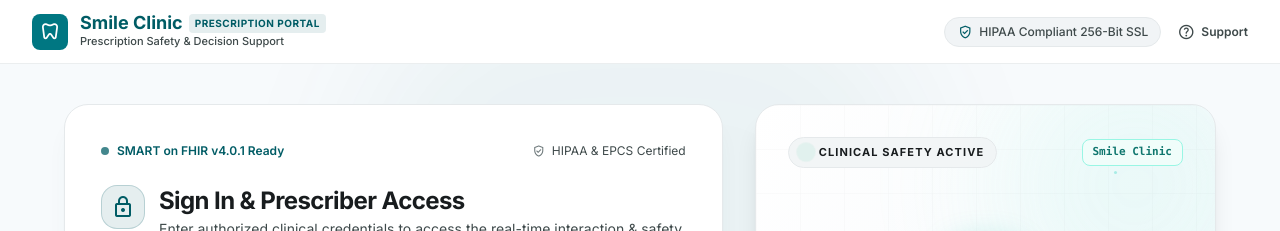
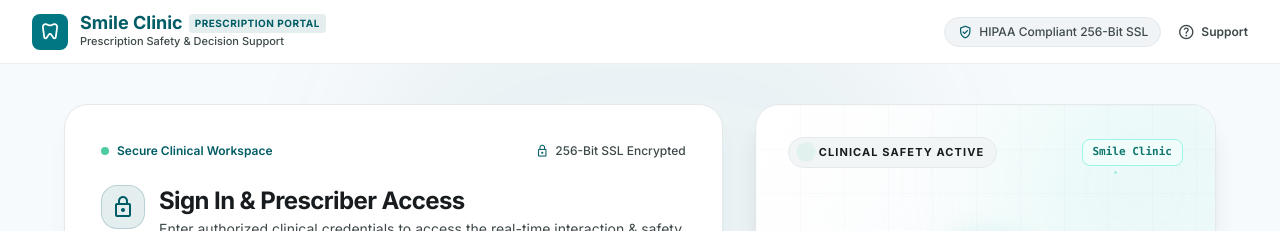
Before and after one commit to HelloWorld-Farhan/Prescription_DentalClinic, a React (Vite) app: page /login in a window 1280 px wide. Shown: the top 231 px of the page. Built offline with nearby package versions, Linux system fonts and the light colour scheme.

Commit message:
refactor: remove data folder, move persistence to prescriptionService, and update login badges

```diff
--- a/src/data/virtualDb.ts
+++ /dev/null
@@ -1,2 +0,0 @@
-export * from './prescriptionStorage';
-export { PrescriptionStorage as VirtualDb } from './prescriptionStorage';
--- a/src/pages/Alerts.tsx
+++ b/src/pages/Alerts.tsx
@@ -1,7 +1,7 @@
 import { useState } from 'react';
 import { useSearchParams } from 'react-router-dom';
 import { motion, AnimatePresence } from 'framer-motion';
-import { PrescriptionStorage as VirtualDb } from '../data/prescriptionStorage';
+import { PrescriptionStorage as VirtualDb } from '../services/prescriptionService';
 import { DrugInteractionAlert, SafetyCheckRecord } from '../types';
 import AlertDetailDrawer from '../components/AlertDetailDrawer';
 import PrintableReportModal from '../components/PrintableReportModal';
--- a/src/pages/AuditLog.tsx
+++ b/src/pages/AuditLog.tsx
@@ -1,6 +1,6 @@
 import { useState } from 'react';
 import { motion } from 'framer-motion';
-import { PrescriptionStorage as VirtualDb } from '../data/prescriptionStorage';
+import { PrescriptionStorage as VirtualDb } from '../services/prescriptionService';
 import { SafetyCheckRecord } from '../types';
 import PrintableReportModal from '../components/PrintableReportModal';
 import ExportAuditModal from '../components/ExportAuditModal';
--- a/src/pages/Dashboard.tsx
+++ b/src/pages/Dashboard.tsx
@@ -1,7 +1,7 @@
 import { useState, useEffect } from 'react';
 import { useNavigate } from 'react-router-dom';
 import { motion, AnimatePresence } from 'framer-motion';
-import { PrescriptionStorage as VirtualDb } from '../data/prescriptionStorage';
+import { PrescriptionStorage as VirtualDb } from '../services/prescriptionService';
 import { SafetyCheckRecord, DrugInteractionAlert } from '../types';
 import PrintableReportModal from '../components/PrintableReportModal';
 import AlertDetailDrawer from '../components/AlertDetailDrawer';
--- a/src/pages/Login.tsx
+++ b/src/pages/Login.tsx
@@ -231,12 +231,12 @@ export default function Login() {
                   {/* Top Badge Strip */}
                   <div className="flex items-center justify-between text-on-surface-variant text-xs">
                     <div className="flex items-center gap-2">
-                      <span className="inline-block w-2 h-2 rounded-full bg-primary animate-pulse"></span>
-                      <span className="font-semibold text-primary">SMART on FHIR v4.0.1 Ready</span>
+                      <span className="inline-block w-2 h-2 rounded-full bg-emerald-500 animate-pulse"></span>
+                      <span className="font-semibold text-primary">Secure Clinical Workspace</span>
                     </div>
-                    <div className="flex items-center gap-1.5">
-                      <span className="material-symbols-outlined text-sm text-outline">verified_user</span>
-                      <span>HIPAA &amp; EPCS Certified</span>
+                    <div className="flex items-center gap-1.5 text-on-surface-variant font-medium">
+                      <span className="material-symbols-outlined text-sm text-primary">lock</span>
+                      <span>256-Bit SSL Encrypted</span>
                     </div>
                   </div>
 
--- a/src/pages/NewCheck.tsx
+++ b/src/pages/NewCheck.tsx
@@ -1,7 +1,7 @@
 import React, { useState, useEffect, useRef } from 'react';
 import { useNavigate } from 'react-router-dom';
 import { motion, AnimatePresence } from 'framer-motion';
-import { PrescriptionStorage as VirtualDb, INITIAL_PATIENTS } from '../data/prescriptionStorage';
+import { PrescriptionStorage as VirtualDb, INITIAL_PATIENTS } from '../services/prescriptionService';
 import { Patient, PrescriptionItem, DrugInteractionAlert, SafetyCheckRecord } from '../types';
 import AlertDetailDrawer from '../components/AlertDetailDrawer';
 import PrintableReportModal from '../components/PrintableReportModal';
--- a/src/pages/Report.tsx
+++ b/src/pages/Report.tsx
@@ -1,7 +1,7 @@
 import { useState } from 'react';
 import { useNavigate, Link, useSearchParams } from 'react-router-dom';
 import { motion } from 'framer-motion';
-import { PrescriptionStorage as VirtualDb } from '../data/prescriptionStorage';
+import { PrescriptionStorage as VirtualDb } from '../services/prescriptionService';
 import { SafetyCheckRecord } from '../types';
 import DownloadFormatModal from '../components/DownloadFormatModal';
 
--- a/src/pages/RulesAdmin.tsx
+++ b/src/pages/RulesAdmin.tsx
@@ -1,6 +1,6 @@
 import { useState } from 'react';
 import { motion, AnimatePresence } from 'framer-motion';
-import { VirtualDb } from '../data/virtualDb';
+import { VirtualDb } from '../services/prescriptionService';
 import { InteractionRule, AlertSeverity } from '../types';
 import SyncKnowledgeModal from '../components/SyncKnowledgeModal';
 import CustomDropdown from '../components/CustomDropdown';
--- a/src/data/prescriptionStorage.ts
+++ b/src/services/prescriptionService.ts
@@ -137,6 +137,7 @@ export class PrescriptionStorage {
     }
     return rules;
   }
+
   static getPatients(): Patient[] {
     try {
       const raw = localStorage.getItem(STORAGE_KEYS.PATIENTS);
```
